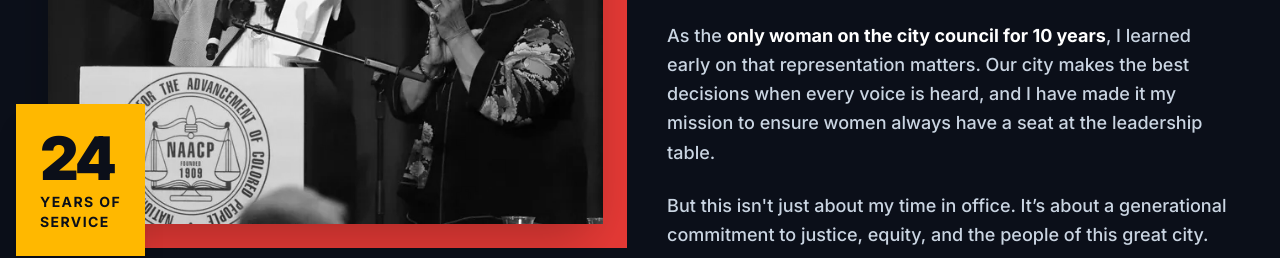
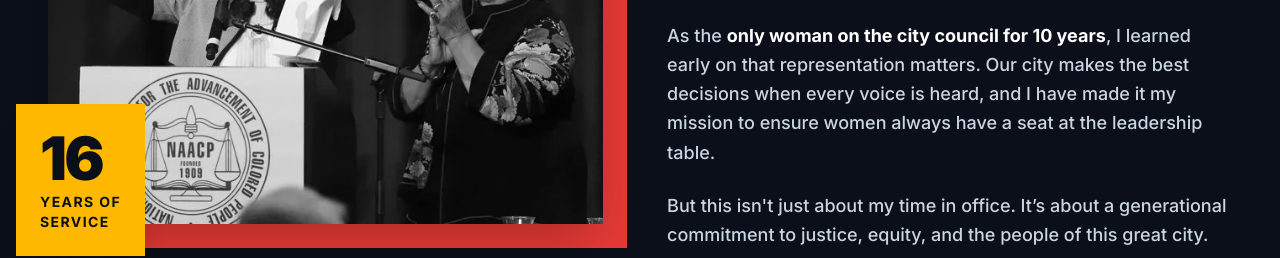
Before and after one commit to war2v/madelinescalesapp, a Next.js app: page / in a window 1280 px wide. Shown: the part 2800-3058 px from the top of the page. Built offline with nearby package versions, Linux system fonts and the light colour scheme.

Commit message:
Changed error

```diff
--- a/components/About.tsx
+++ b/components/About.tsx
@@ -7,7 +7,7 @@ export const About = () => {
               <div className="absolute inset-0 bg-[#E53935] transform translate-x-6 translate-y-6" />
               <img src={"/images/scales.webp"} alt="Candidate Portrait" className="relative z-10 w-full h-auto grayscale hover:grayscale-0 transition-all duration-700 object-cover shadow-2xl" />
               <div className="absolute -bottom-8 -left-8 bg-[#FFB800] text-[#0B0F19] p-6 z-20 shadow-xl">
-                <span className="block text-6xl font-black tracking-tighter leading-none">24</span>
+                <span className="block text-6xl font-black tracking-tighter leading-none">16</span>
                 <span className="block text-sm font-bold uppercase tracking-widest mt-1">Years of<br/>Service</span>
               </div>
             </div>
```
